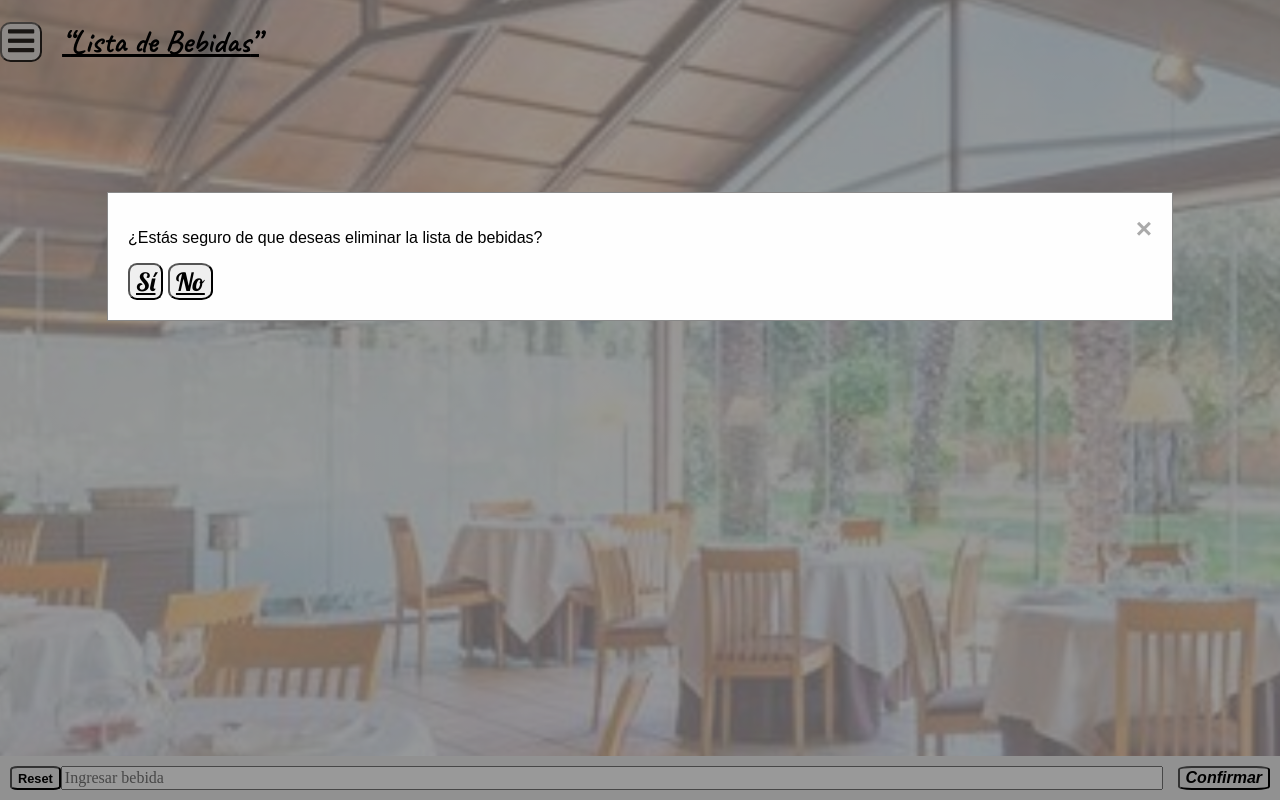
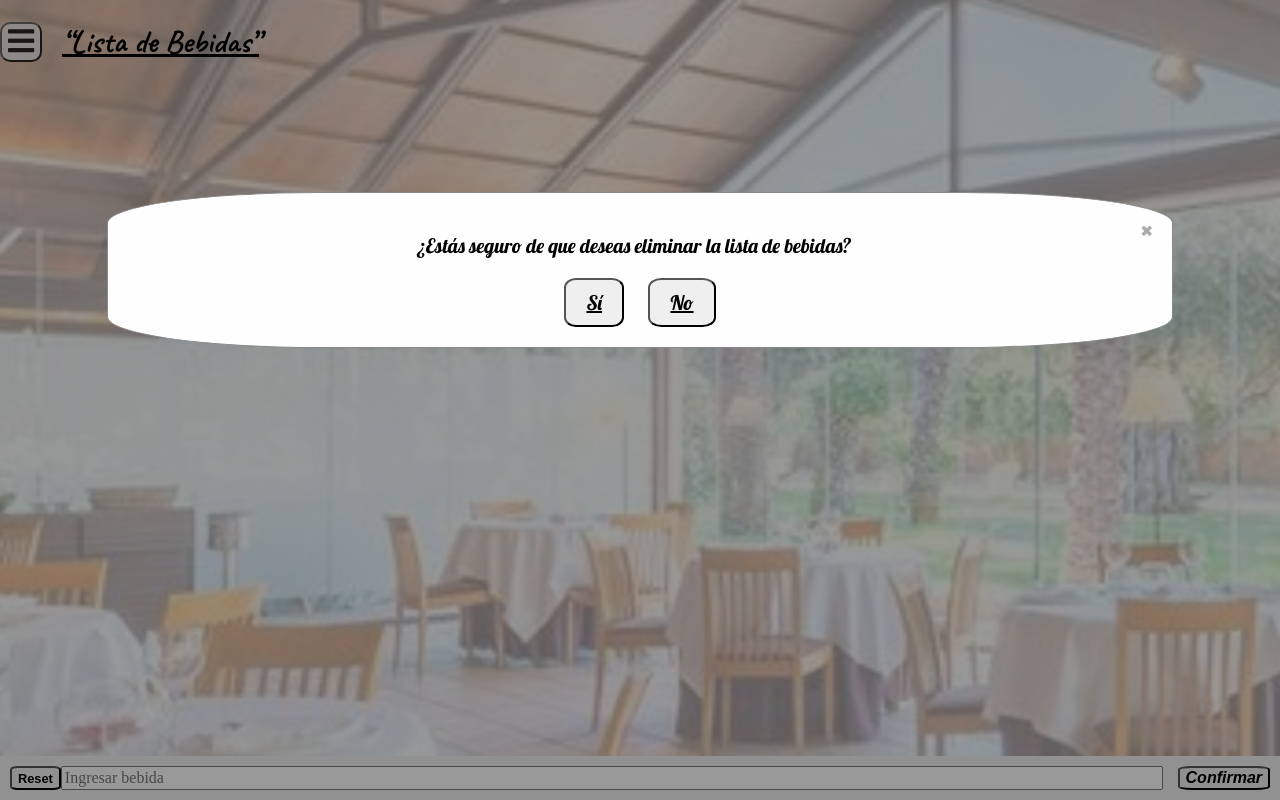
Before and after one commit to juanjosemas/Bebidas, a plain HTML site: page index.html in a window 1280 px wide. Both pictures are taken after a click on the button "Reset". Drawn offline with Linux system fonts and the light colour scheme; a web font is replaced by a local one.

Commit message:
Add files via upload

```diff
--- a/styles.css
+++ b/styles.css
@@ -95,25 +95,7 @@ h1 {
 }
 
 
-.modal {
-    display: none;
-    position: fixed;
-    z-index: 1;
-    left: 0;
-    top: 0;
-    width: 100%;
-    height: 100%;
-    overflow: auto;
-    background-color: rgba(0,0,0,0.4);
-}
 
-.modal-content {
-    background-color:#fefefe;
-    margin: 15% auto;
-    padding: 20px;
-    border: 1px solid #888;
-    width: 80%;
-}
 
 .close {
     color: #aaa;
@@ -179,14 +161,43 @@ h1 {
 }
 
 /* Botones del mensaje cuando haces reset */
+
+.modal {
+    display: none;
+    position: fixed;
+    z-index: 1;
+    left: 0;
+    top: 0;
+    width: 100%;
+    height: 100%;
+   /* overflow: auto;*/
+    background-color: rgba(0,0,0,0.4);
+}
+
+.modal-content {
+    background-color:#fefefe;
+    margin: 15% auto;
+    padding: 20px;
+    border: 1px solid #888;
+    width: 80%;
+    border-radius: 20%;
+    text-align: center;
+    font-family: Lobster;
+    font-size: 20px;
+}
+
 #confirmar-reset{
-    font-size: 25px;
+    padding: 10px 20px;
+    margin: 0 10px;
+    font-size: 20px;
     font-family: Lobster;
-    border-radius: 25%;
+    border-radius: 20%;
 }
 
 #cancelar-reset{
-    font-size: 25px;
+    padding: 10px 20px;
+    margin: 0 10px;
+    font-size: 20px;
     font-family: Lobster;
-    border-radius: 25%;
+    border-radius: 20%;
 }
```
